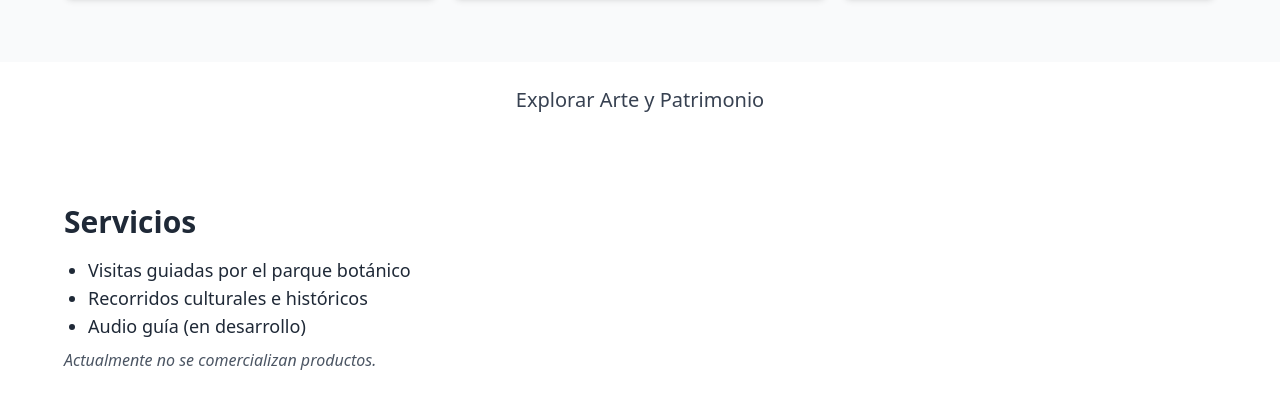
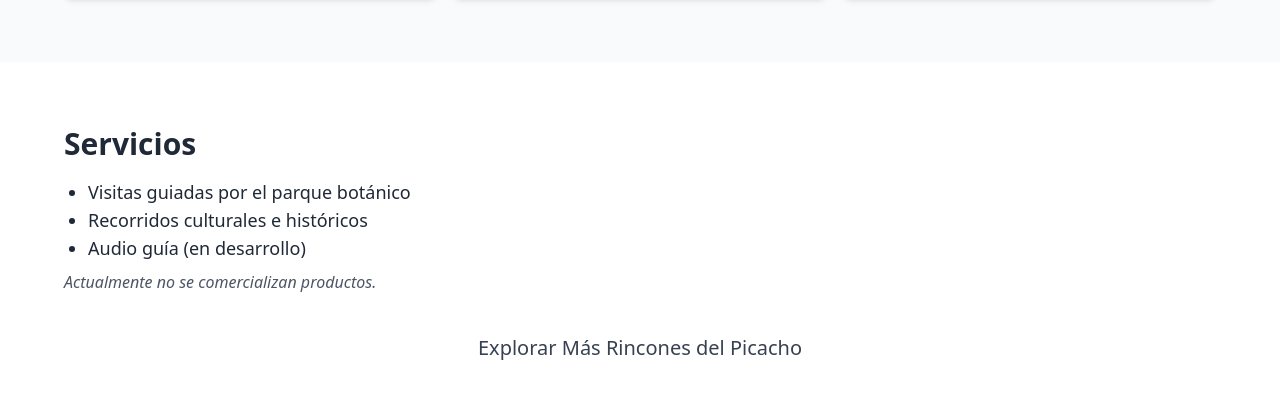
Before and after one commit to Algarrobal/el-picacho-landing, a React (Vite) app: page / in a window 1280 px wide. Shown: the part 2914-3328 px from the top of the page. Built offline with nearby package versions, Linux system fonts and the light colour scheme.

Commit message:
Update App.jsx with revised link and spacing

```diff
--- a/src/App.jsx
+++ b/src/App.jsx
@@ -110,15 +110,6 @@ The latter is ancient—considered a living fossil, a botanical dinosaur. It is
         </Modal>
       </section>
 
-      <section className="bg-white px-8 py-6 text-center">
-        <a
-          href="/expresiones"
-          className="inline-block text-lg md:text-xl font-medium text-gray-700 hover:text-black border-b-2 border-transparent hover:border-black transition"
-        >
-          {lang === "es" ? "Explorar Arte y Patrimonio" : "Explore Art & Heritage"}
-        </a>
-      </section>
-
       <section className="p-8 md:p-16 bg-white">
         <h2 className="text-3xl font-semibold mb-4">{t[lang].servicesTitle}</h2>
         <ul className="list-disc ml-6 text-lg mb-2">
@@ -127,6 +118,15 @@ The latter is ancient—considered a living fossil, a botanical dinosaur. It is
           ))}
         </ul>
         <p className="italic text-gray-600">{t[lang].note}</p>
+
+        <div className="text-center mt-10">
+          <a
+            href="/expresiones"
+            className="inline-block text-lg md:text-xl font-medium text-gray-700 hover:text-black border-b-2 border-transparent hover:border-black transition"
+          >
+            {lang === "es" ? "Explorar Más Rincones del Picacho" : "Explore More Corners of El Picacho"}
+          </a>
+        </div>
       </section>
 
       <footer className="bg-gray-800 text-white text-center py-6">
```
